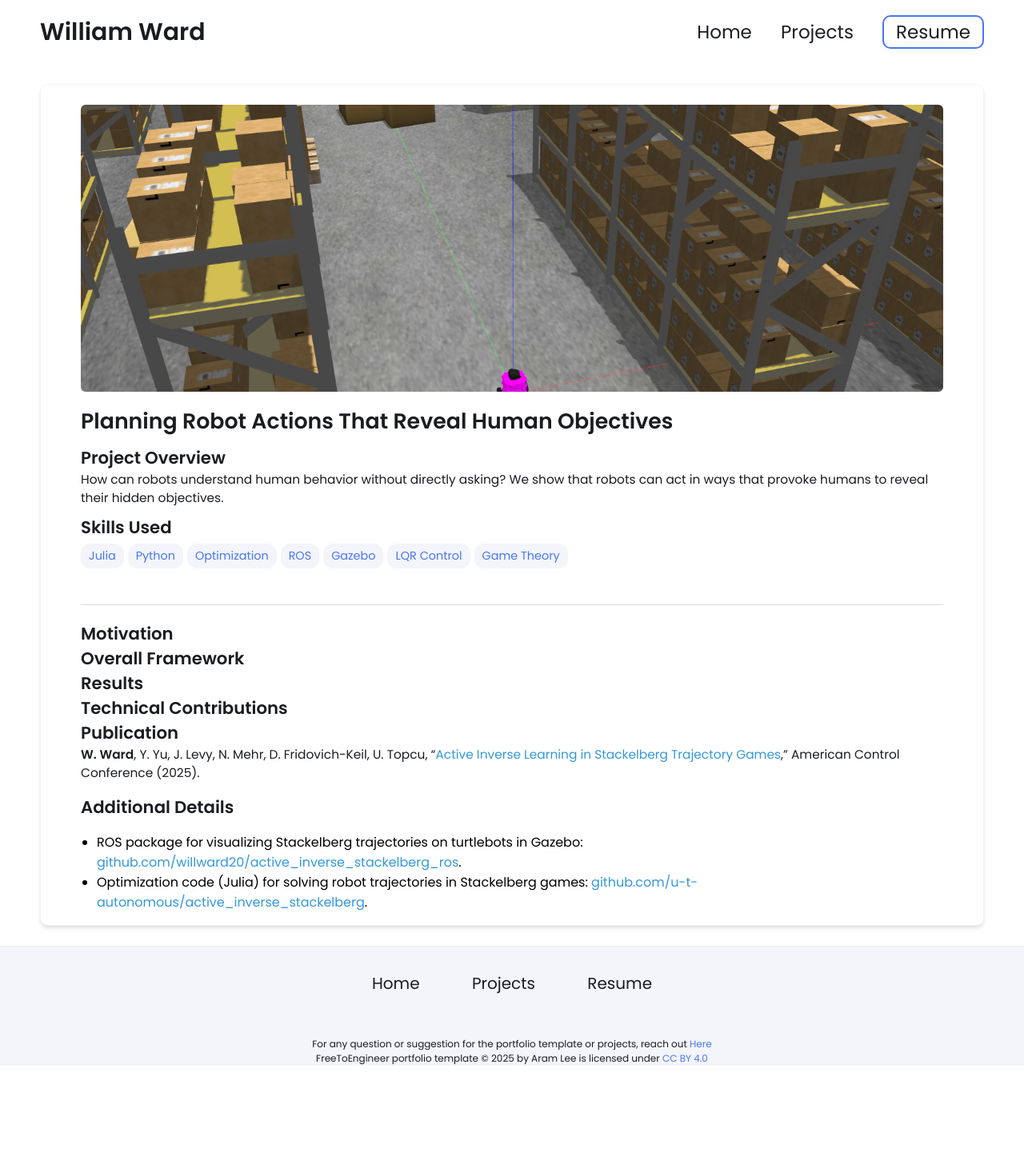
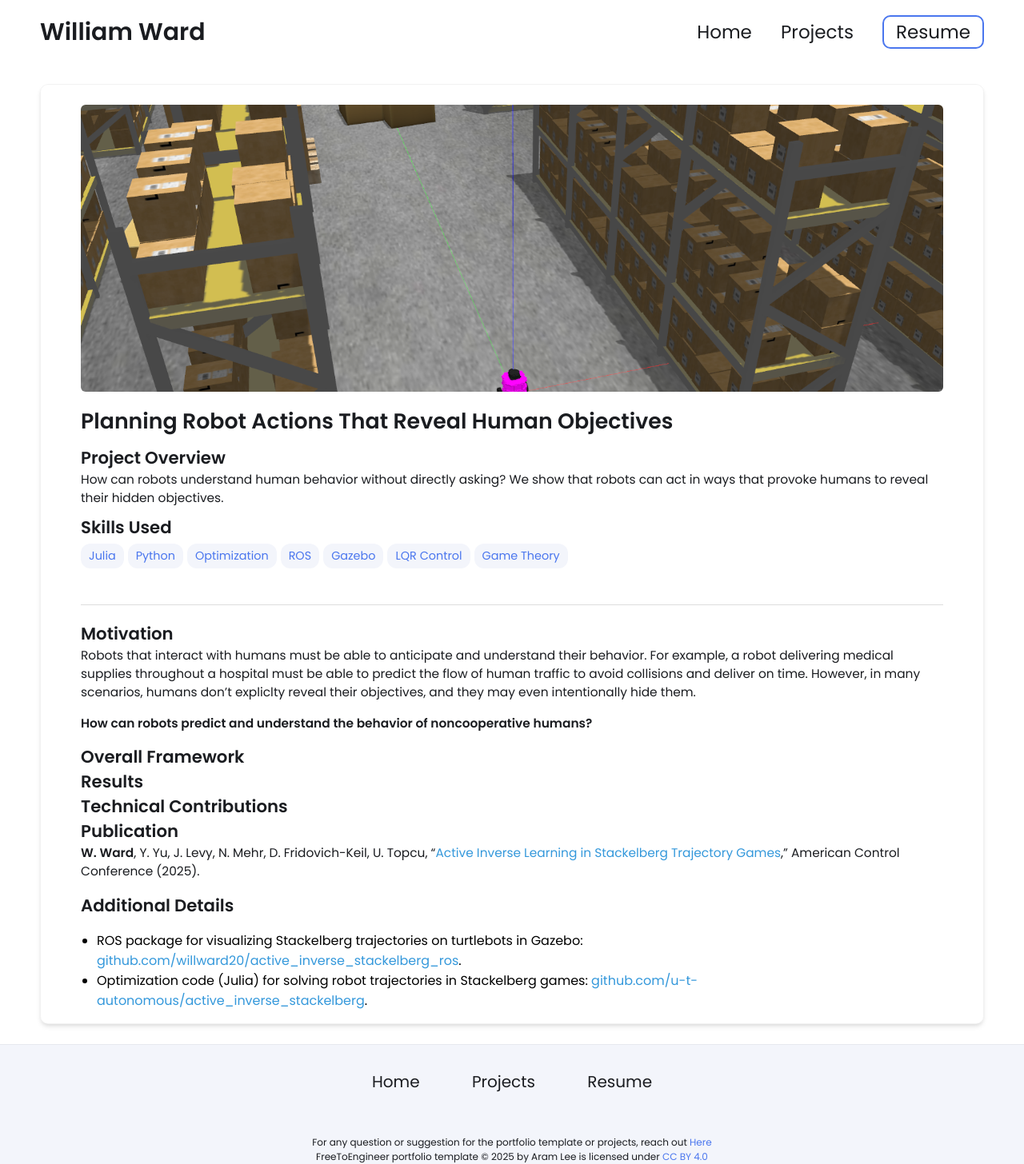
Before and after one commit to willward20/willward20.github.io, a Jekyll site: the page built from _projects/ACC-active-inverse/index.md, in a window 1280 px wide. Shown: the whole page at 80% size. Built offline with Jekyll 4.4.1, drawn with Linux system fonts in a browser that asks for light colours; before the commit the page ends 1333 px from its top, so only the background shows below that.

Commit message:
Update index.md

```diff
--- a/_projects/ACC-active-inverse/index.md
+++ b/_projects/ACC-active-inverse/index.md
@@ -16,6 +16,13 @@ main-image: /warehouse.png
 
 ---
 ## Motivation
+Robots that interact with humans must be able to anticipate and understand their behavior.
+For example, a robot delivering medical supplies throughout a hospital must be able to
+predict the flow of human traffic to avoid collisions and deliver on time. However, in
+many scenarios, humans don't expliclty reveal their objectives, and they may even
+intentionally hide them.
+
+**How can robots predict and understand the behavior of noncooperative humans?**
 
 ## Overall Framework
 
```
